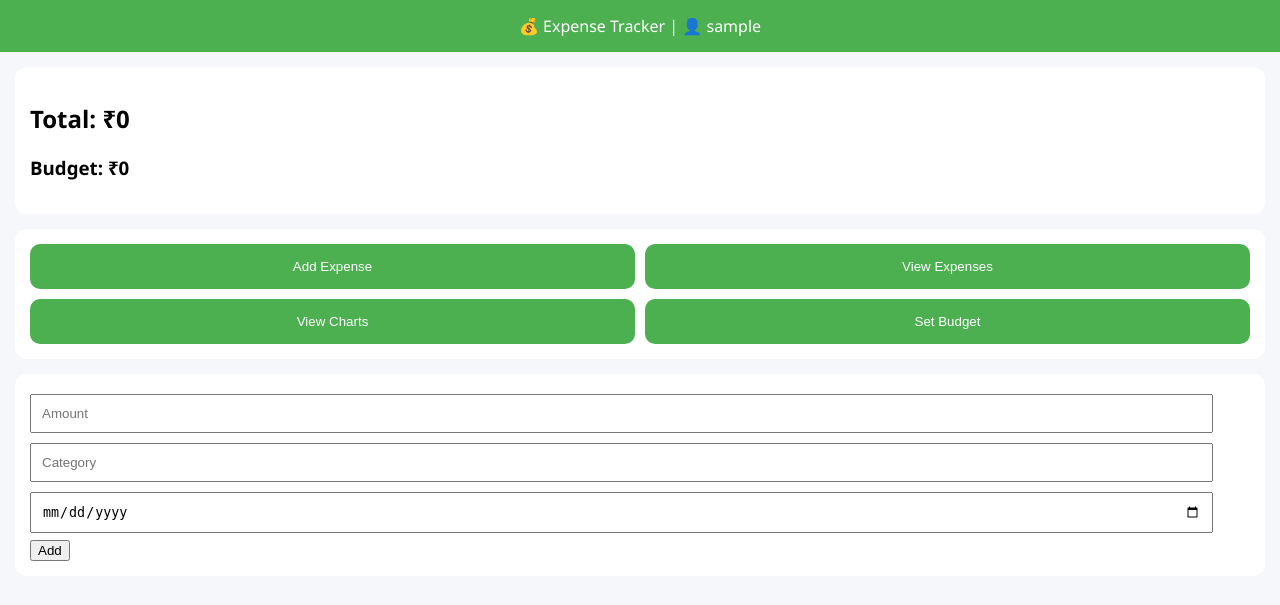
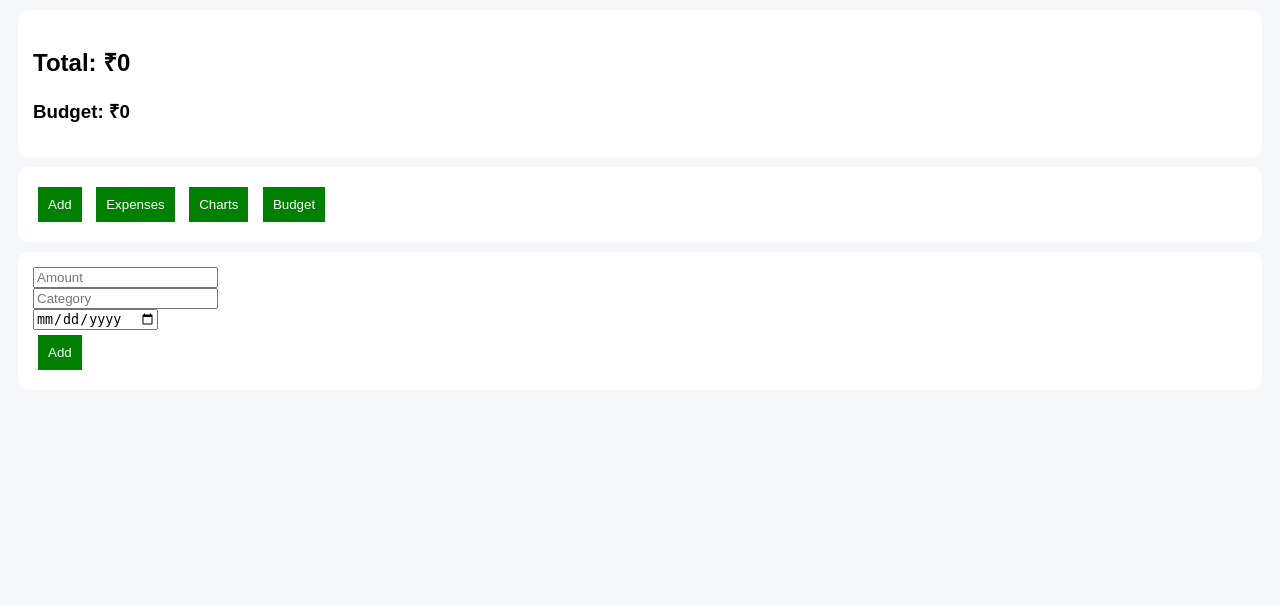
Before and after one commit to sireesha1922/expense-tracker, a Flask app: page / in a window 1280 px wide. Shown: the top 605 px of the page. Run offline with Flask 3, Linux system fonts and the light colour scheme; the visitor is signed in with stand-in values (Sample User, id 1); data that the repository does not hold is empty.

Commit message:
Update index.html

```diff
--- a/templates/index.html
+++ b/templates/index.html
@@ -5,116 +5,65 @@
 <script src="https://cdn.jsdelivr.net/npm/chart.js"></script>
 
 <style>
-        body {
-            margin: 0;
-            font-family: 'Segoe UI';
-            background: #f5f7fa;
+body { font-family: Arial; background:#f5f7fa; }
+
+.card {
+background:white;
+padding:15px;
+margin:10px;
+border-radius:10px;
 }
 
-        .header {
-            background: #4CAF50;
-            color: white;
-            padding: 15px;
-            text-align: center;
+button {
+background:green;
+color:white;
+padding:10px;
+border:none;
+margin:5px;
 }
-
-        .container {
-            padding: 15px;
-        }
-
-        .card {
-            background: white;
-            padding: 15px;
-            margin-bottom: 15px;
-            border-radius: 12px;
-        }
-
-        .menu {
-            display: grid;
-            grid-template-columns: repeat(2, 1fr);
-            gap: 10px;
-        }
-
-        .menu button {
-            padding: 15px;
-            background: #4CAF50;
-            color: white;
-            border: none;
-            border-radius: 10px;
-            cursor: pointer;
-        }
-
-        .hidden {
-            display: none;
-        }
-
-        input {
-            width: 95%;
-            padding: 10px;
-            margin: 5px 0;
-        }
-
-        table {
-            width: 100%;
-        }
+.hidden { display:none; }
 </style>
 
 <script>
-        function show(id) {
-            let sections = document.getElementsByClassName("section");
-            for (let i = 0; i < sections.length; i++) {
-                sections[i].style.display = "none";
-            }
-            document.getElementById(id).style.display = "block";
+function show(id){
+document.getElementById("add").style.display="none";
+document.getElementById("table").style.display="none";
+document.getElementById("charts").style.display="none";
+document.getElementById("budget").style.display="none";
+
+document.getElementById(id).style.display="block";
 }
 </script>
 </head>
 
 <body>
 
-<div class="header">
-    💰 Expense Tracker | 👤 {{ session.user }}
-</div>
-
-<div class="container">
-
-    <!-- TOTAL + BUDGET -->
 <div class="card">
 <h2>Total: ₹{{ total }}</h2>
 <h3>Budget: ₹{{ budget }}</h3>
-
-        {% if total > budget and budget > 0 %}
-        <p style="color:red;">⚠ Over Budget!</p>
-        {% endif %}
 </div>
 
-    <!-- MENU -->
-    <div class="card menu">
-        <button onclick="show('add')">Add Expense</button>
-        <button onclick="show('table')">View Expenses</button>
-        <button onclick="show('charts')">View Charts</button>
-        <button onclick="show('budget')">Set Budget</button>
+<div class="card">
+<button onclick="show('add')">Add</button>
+<button onclick="show('table')">Expenses</button>
+<button onclick="show('charts')">Charts</button>
+<button onclick="show('budget')">Budget</button>
 </div>
 
 <!-- ADD -->
-    <div id="add" class="card section">
+<div id="add" class="card">
 <form action="/add" method="POST">
-            <input type="number" name="amount" placeholder="Amount" required>
-            <input type="text" name="category" placeholder="Category" required>
-            <input type="date" name="date" required>
+<input type="number" name="amount" placeholder="Amount" required><br>
+<input type="text" name="category" placeholder="Category" required><br>
+<input type="date" name="date" required><br>
 <button>Add</button>
 </form>
 </div>
 
 <!-- TABLE -->
-    <div id="table" class="card section hidden">
+<div id="table" class="card hidden">
 <table border="1">
-            <tr>
-                <th>Amount</th>
-                <th>Category</th>
-                <th>Date</th>
-                <th>Action</th>
-            </tr>
+<tr><th>₹</th><th>Category</th><th>Date</th><th>Action</th></tr>
 
 {% for e in expenses %}
 <tr>
@@ -131,7 +80,7 @@
 </div>
 
 <!-- BUDGET -->
-    <div id="budget" class="card section hidden">
+<div id="budget" class="card hidden">
 <form action="/budget" method="POST">
 <input type="number" name="budget" placeholder="Set Budget" required>
 <button>Save</button>
@@ -139,20 +88,16 @@
 </div>
 
 <!-- CHARTS -->
-    <div id="charts" class="card section hidden">
-        <h3 style="text-align:center;">Charts</h3>
+<div id="charts" class="card hidden">
 
-        <!-- FIXED PIE CHART -->
-        <div style="width:300px; height:300px; margin:auto;">
+<div style="width:300px;height:300px;margin:auto;">
 <canvas id="catChart"></canvas>
 </div>
 
 <br><br>
 
-        <!-- BAR CHART -->
-        <div style="width:500px; margin:auto;">
+<div style="width:500px;margin:auto;">
 <canvas id="monthChart"></canvas>
-        </div>
 </div>
 
 </div>
@@ -161,34 +106,15 @@
 let catData = {{ category_total | tojson }};
 let monthData = {{ month_total | tojson }};
 
-// PIE CHART FIXED
 new Chart(document.getElementById("catChart"), {
-    type: "pie",
-    data: {
-        labels: Object.keys(catData),
-        datasets: [{
-            data: Object.values(catData)
-        }]
-    },
-    options: {
-        responsive: true,
-        maintainAspectRatio: true
-    }
+type:"pie",
+data:{labels:Object.keys(catData),datasets:[{data:Object.values(catData)}]},
+options:{maintainAspectRatio:true}
 });
 
-// BAR CHART
 new Chart(document.getElementById("monthChart"), {
-    type: "bar",
-    data: {
-        labels: Object.keys(monthData),
-        datasets: [{
-            data: Object.values(monthData)
-        }]
-    },
-    options: {
-        responsive: true,
-        maintainAspectRatio: true
-    }
+type:"bar",
+data:{labels:Object.keys(monthData),datasets:[{data:Object.values(monthData)}]}
 });
 </script>
 
```
Lines whose indentation alone changed are shown as unchanged.
